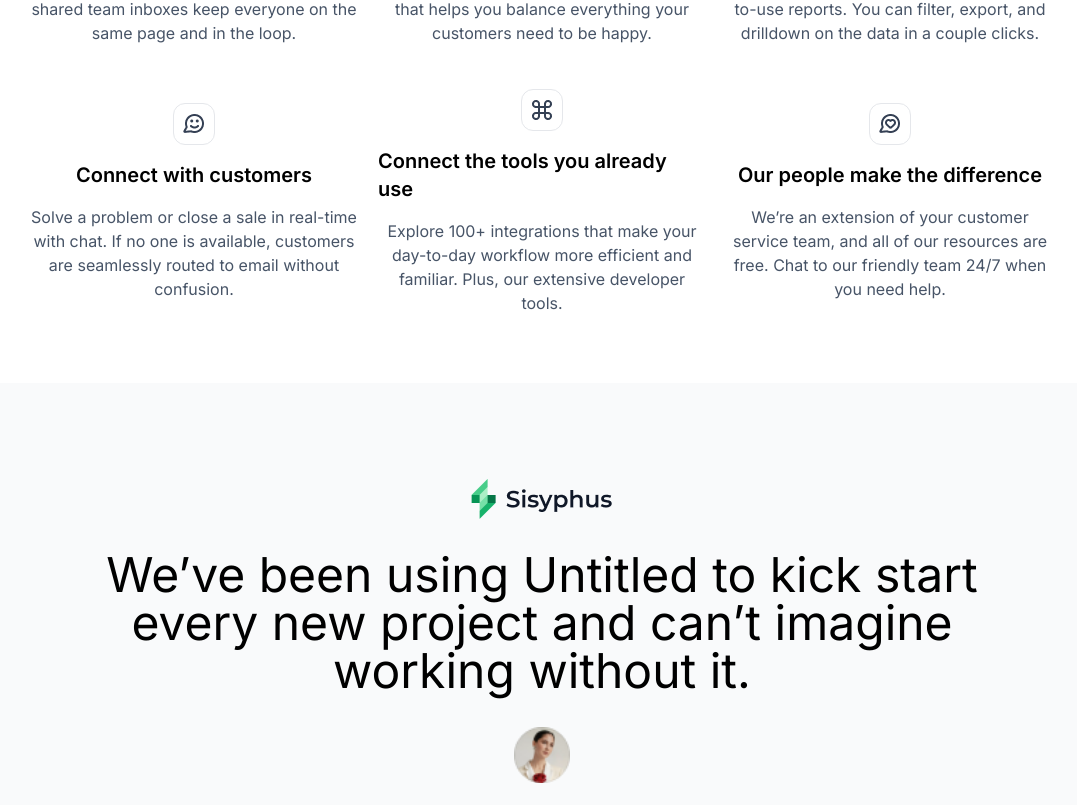
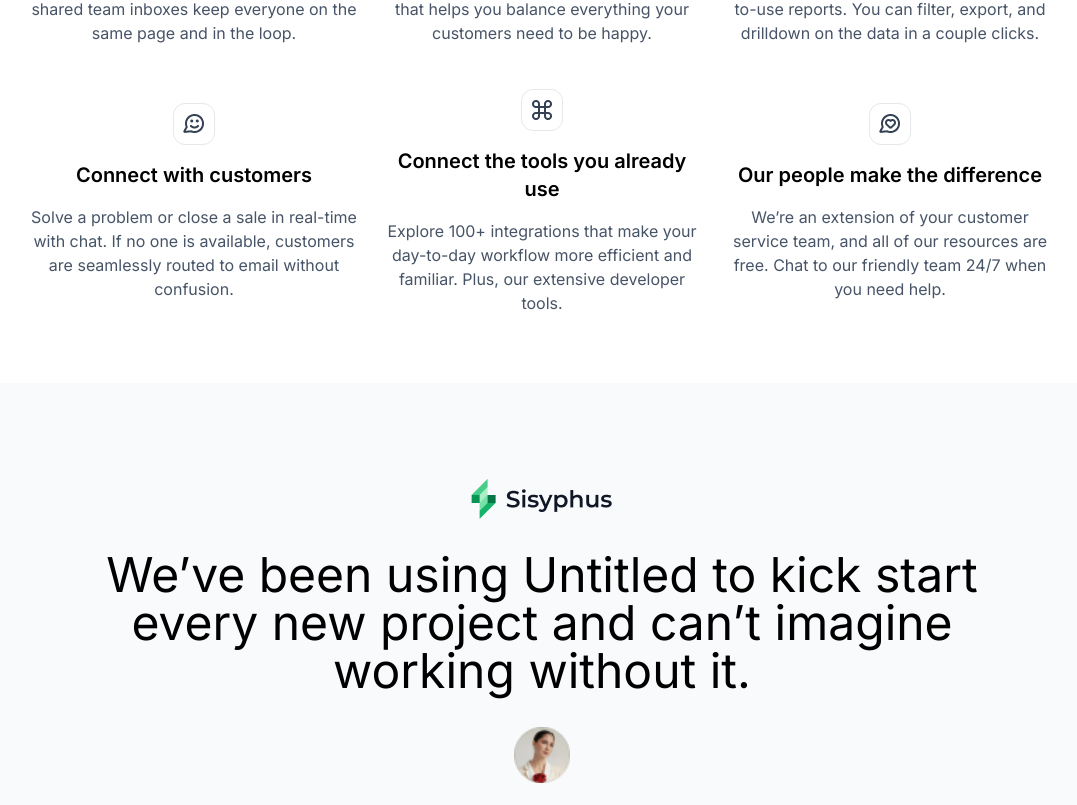
Before and after one commit to dipeshb1/zysk, a React (Vite) app: page / in a window 1280 px wide. Shown: the part 1895-2700 px from the top of the page, without its empty margins (98-1175 px from the left). Built offline with nearby package versions, Linux system fonts and the light colour scheme.

Commit message:
Minor fixes

```diff
--- a/src/Components/FeatureBox.jsx
+++ b/src/Components/FeatureBox.jsx
@@ -4,7 +4,7 @@ function FeatureBox({ icon, heading, para, cta }) {
             <div className="border rounded-xl p-2">
                 <img src={icon} alt="feature-icon" />
             </div>
-            <h3 className="font-semibold text-xl py-4">{heading}</h3>
+            <h3 className="font-semibold text-xl py-4 text-center">{heading}</h3>
             <p className="text-center text-para font-light">{para}</p>
             {cta && <a href="#features" className="text-primary my-5">Learn more →</a>}
         </div>
```
